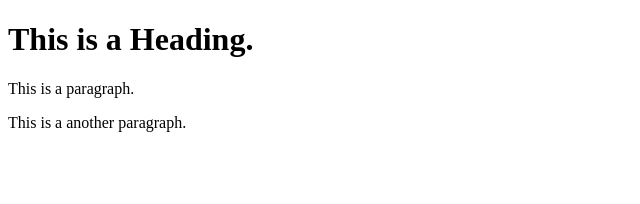
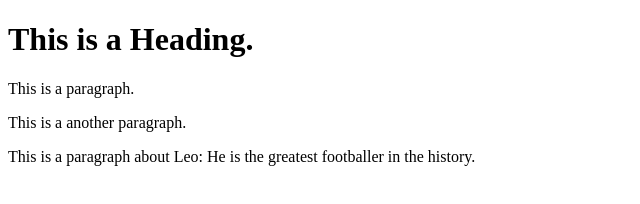
Before and after one commit to shohrukhyakhyoev/learning-git, a plain HTML site: page index.html in a window 1280 px wide. Shown: the whole page, without its empty margins (0-640 px from the left). Drawn offline with Linux system fonts and the light colour scheme.

Commit message:
added p tag about Messi in index.html

```diff
--- a/index.html
+++ b/index.html
@@ -7,5 +7,6 @@
    <h1>This is a Heading.</h1>
     <p>This is a paragraph.</p>
     <p>This is a another paragraph.</p>
+    <p>This is a paragraph about Leo: He is the greatest footballer in the history.</p>
 </body>
 </html>
```
